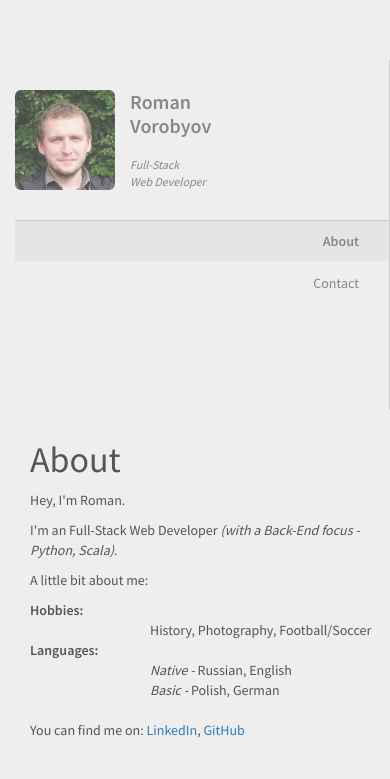
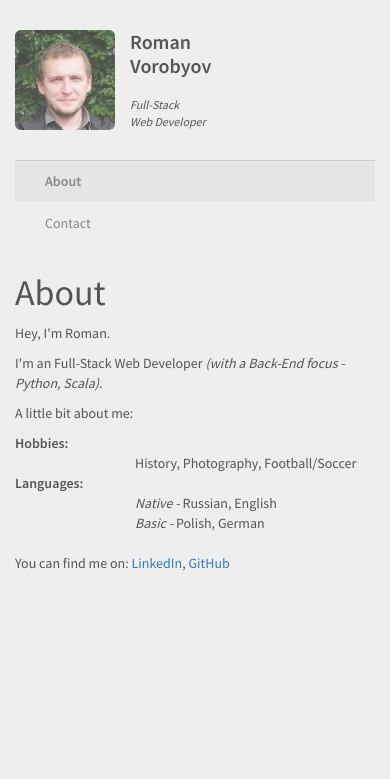
Before and after one commit to ravoro/romanvorobyov.com, a Flask app: page /about in a window 390 px wide. Shown: the top 779 px of the page. Run offline with Flask 2, Linux system fonts and the light colour scheme; parts of the project's set-up code (start-up, migrations or seed data) failed here and were passed over; some libraries are stand-ins or nearby versions.

Commit message:
improve mobile version of site

```diff
--- a/app/static/styles.css
+++ b/app/static/styles.css
@@ -4,31 +4,8 @@ body {
     color: #555;
 }
 
-#page-container {
-    padding-top: 60px;
-}
-
-#page-container > .row > .col-sm-4 {
-    padding-right: 0;
-}
-
-#page-container > .row > .col-sm-8 {
-    padding-left: 30px;
-}
-
-#page-header, #page-content {
-    min-height: 350px;
+#page-header {
     padding: 30px 0;
-}
-
-#page-header {
-    background: #eee; /*#222629;*/
-    border-right: 1px solid #ccc;
-    color: #888;
-}
-
-#page-header .header-top {
-    padding: 0;
 }
 
 #page-header img {
@@ -72,7 +49,7 @@ body {
 #page-header .nav li a {
     color: #888;
     padding: 10px 30px;
-    text-align: right;
+    text-align: left;
     transition: 0.25s;
 }
 
@@ -84,12 +61,44 @@ body {
     transition: 0.25s;
 }
 
-#page-content {
-    background: #eee;
+#page-content h1 {
+    margin-top: 0;
 }
 
-#page-content h1 {
-    margin-top: 0;
+/*
+ * Desktop customizations
+ */
+@media (min-width: 768px) {
+    #page-container {
+        padding-top: 60px;
+    }
+
+    #page-container > .row > .col-sm-4 {
+        padding-right: 0;
+    }
+
+    #page-container > .row > .col-sm-8 {
+        padding-left: 30px;
+    }
+
+    #page-header, #page-content {
+        min-height: 350px;
+        padding: 30px 0;
+    }
+
+    #page-header {
+        background: #eee;
+        border-right: 1px solid #ccc;
+        color: #888;
+    }
+
+    #page-header .header-top {
+        padding: 0;
+    }
+
+    #page-header .nav li a {
+        text-align: right;
+    }
 }
 
 /*
```
Also changed, not shown: 1 other file.
